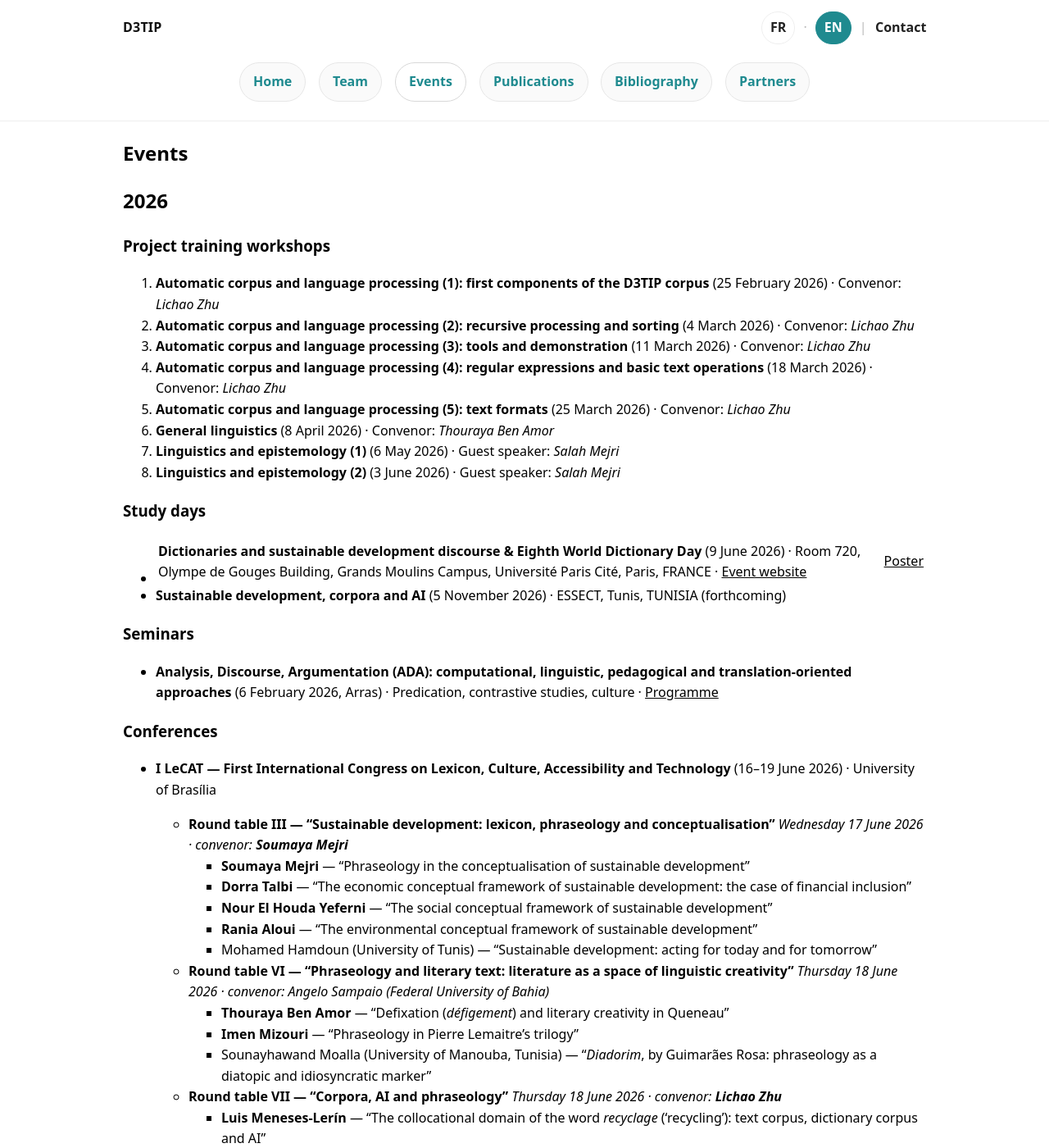
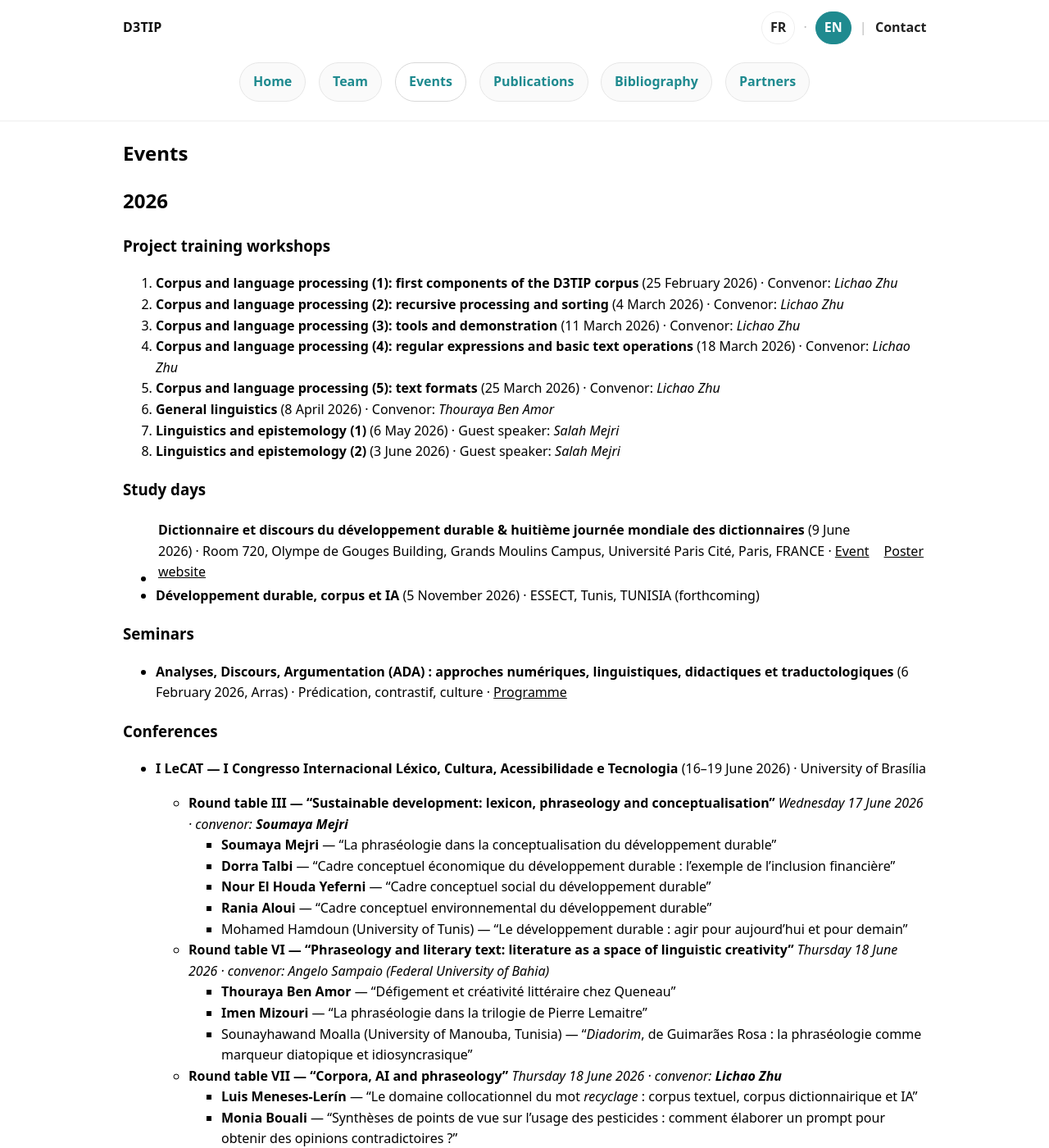
Before and after one commit to d3tip-phc-utique/d3tip-phc-utique.github.io, a Jekyll site: the page built from en/events.md, in a window 1280 px wide and 1400 px high. Shown: the whole window at 82% size. Built offline with Jekyll 4.4.1, drawn with Linux system fonts in a browser that asks for light colours; some of the changed text lies outside the part shown.

Commit message:
en acontenu adapté

```diff
--- a/en/events.md
+++ b/en/events.md
@@ -9,44 +9,44 @@ permalink: /en/events/
 ## 2026
 
 ### Project training workshops
-1. **Automatic corpus and language processing (1): first components of the D3TIP corpus** (25 February 2026) · Convenor: *Lichao Zhu*
-2. **Automatic corpus and language processing (2): recursive processing and sorting** (4 March 2026) · Convenor: *Lichao Zhu*
-3. **Automatic corpus and language processing (3): tools and demonstration** (11 March 2026) · Convenor: *Lichao Zhu*
-4. **Automatic corpus and language processing (4): regular expressions and basic text operations** (18 March 2026) · Convenor: *Lichao Zhu*
-5. **Automatic corpus and language processing (5): text formats** (25 March 2026) · Convenor: *Lichao Zhu*
+1. **Corpus and language processing (1): first components of the D3TIP corpus** (25 February 2026) · Convenor: *Lichao Zhu*
+2. **Corpus and language processing (2): recursive processing and sorting** (4 March 2026) · Convenor: *Lichao Zhu*
+3. **Corpus and language processing (3): tools and demonstration** (11 March 2026) · Convenor: *Lichao Zhu*
+4. **Corpus and language processing (4): regular expressions and basic text operations** (18 March 2026) · Convenor: *Lichao Zhu*
+5. **Corpus and language processing (5): text formats** (25 March 2026) · Convenor: *Lichao Zhu*
 6. **General linguistics** (8 April 2026) · Convenor: *Thouraya Ben Amor*
 7. **Linguistics and epistemology (1)** (6 May 2026) · Guest speaker: *Salah Mejri*
 8. **Linguistics and epistemology (2)** (3 June 2026) · Guest speaker: *Salah Mejri*
 
 
 ### Study days
-- **Dictionaries and sustainable development discourse & Eighth World Dictionary Day** (9 June 2026) · Room 720, Olympe de Gouges Building, Grands Moulins Campus, Université Paris Cité, Paris, FRANCE · [Event website](https://dico-et-d3.sciencesconf.org) | [Poster](/assets/logos/JE_DICO-DISCOURS-DD.pdf)
-- **Sustainable development, corpora and AI** (5 November 2026) · ESSECT, Tunis, TUNISIA (forthcoming)
+- **Dictionnaire et discours du développement durable & huitième journée mondiale des dictionnaires** (9 June 2026) · Room 720, Olympe de Gouges Building, Grands Moulins Campus, Université Paris Cité, Paris, FRANCE · [Event website](https://dico-et-d3.sciencesconf.org) | [Poster](/assets/logos/JE_DICO-DISCOURS-DD.pdf)
+- **Développement durable, corpus et IA** (5 November 2026) · ESSECT, Tunis, TUNISIA (forthcoming)
 
 ### Seminars
-- **Analysis, Discourse, Argumentation (ADA): computational, linguistic, pedagogical and translation-oriented approaches** (6 February 2026, Arras) · Predication, contrastive studies, culture · [Programme](http://grammatica.univ-artois.fr/content/download/533/2036/file/1%20Affiche%20et%20programme%20séminaire%20doctoral%20ADA%20Pr%C3%A9dication,%20contrastif,%20culture_06-02-2026_LIEN_D%27INSCRIPTION.pdf)
+- **Analyses, Discours, Argumentation (ADA) : approches numériques, linguistiques, didactiques et traductologiques** (6 February 2026, Arras) · Prédication, contrastif, culture · [Programme](http://grammatica.univ-artois.fr/content/download/533/2036/file/1%20Affiche%20et%20programme%20séminaire%20doctoral%20ADA%20Pr%C3%A9dication,%20contrastif,%20culture_06-02-2026_LIEN_D%27INSCRIPTION.pdf)
 
 ### Conferences
-- **I LeCAT — First International Congress on Lexicon, Culture, Accessibility and Technology** (16–19 June 2026) · University of Brasília
+- **I LeCAT — I Congresso Internacional Léxico, Cultura, Acessibilidade e Tecnologia** (16–19 June 2026) · University of Brasília
 
   - **Round table III — "Sustainable development: lexicon, phraseology and conceptualisation"**
     *Wednesday 17 June 2026 · convenor: **Soumaya Mejri***
-    - **Soumaya Mejri** — "Phraseology in the conceptualisation of sustainable development"
-    - **Dorra Talbi** — "The economic conceptual framework of sustainable development: the case of financial inclusion"
-    - **Nour El Houda Yeferni** — "The social conceptual framework of sustainable development"
-    - **Rania Aloui** — "The environmental conceptual framework of sustainable development"
-    - Mohamed Hamdoun (University of Tunis) — "Sustainable development: acting for today and for tomorrow"
+    - **Soumaya Mejri** — "La phraséologie dans la conceptualisation du développement durable"
+    - **Dorra Talbi** — "Cadre conceptuel économique du développement durable : l'exemple de l'inclusion financière"
+    - **Nour El Houda Yeferni** — "Cadre conceptuel social du développement durable"
+    - **Rania Aloui** — "Cadre conceptuel environnemental du développement durable"
+    - Mohamed Hamdoun (University of Tunis) — "Le développement durable : agir pour aujourd'hui et pour demain"
 
   - **Round table VI — "Phraseology and literary text: literature as a space of linguistic creativity"**
     *Thursday 18 June 2026 · convenor: Angelo Sampaio (Federal University of Bahia)*
-    - **Thouraya Ben Amor** — "Defixation (*défigement*) and literary creativity in Queneau"
-    - **Imen Mizouri** — "Phraseology in Pierre Lemaitre's trilogy"
-    - Sounayhawand Moalla (University of Manouba, Tunisia) — "*Diadorim*, by Guimarães Rosa: phraseology as a diatopic and idiosyncratic marker"
+    - **Thouraya Ben Amor** — "Défigement et créativité littéraire chez Queneau"
+    - **Imen Mizouri** — "La phraséologie dans la trilogie de Pierre Lemaitre"
+    - Sounayhawand Moalla (University of Manouba, Tunisia) — "*Diadorim*, de Guimarães Rosa : la phraséologie comme marqueur diatopique et idiosyncrasique"
 
   - **Round table VII — "Corpora, AI and phraseology"**
     *Thursday 18 June 2026 · convenor: **Lichao Zhu***
-    - **Luis Meneses-Lerín** — "The collocational domain of the word *recyclage* ('recycling'): text corpus, dictionary corpus and AI"
-    - **Monia Bouali** — "Synthesising viewpoints on pesticide use: how to design a prompt eliciting conflicting opinions?"
-    - **Intissar Boughalmi** — "Polylexical neology: data collection and AI"
+    - **Luis Meneses-Lerín** — "Le domaine collocationnel du mot *recyclage* : corpus textuel, corpus dictionnairique et IA"
+    - **Monia Bouali** — "Synthèses de points de vue sur l'usage des pesticides : comment élaborer un prompt pour obtenir des opinions contradictoires ?"
+    - **Intissar Boughalmi** — "La néologie polylexicale : collecte de données et IA"
 
 Last updated: 16 August 2026.
```
Also changed, not shown: en/contact.md (+2 -2 lines), en/index.md (+4 -4 lines), 1 other file.
